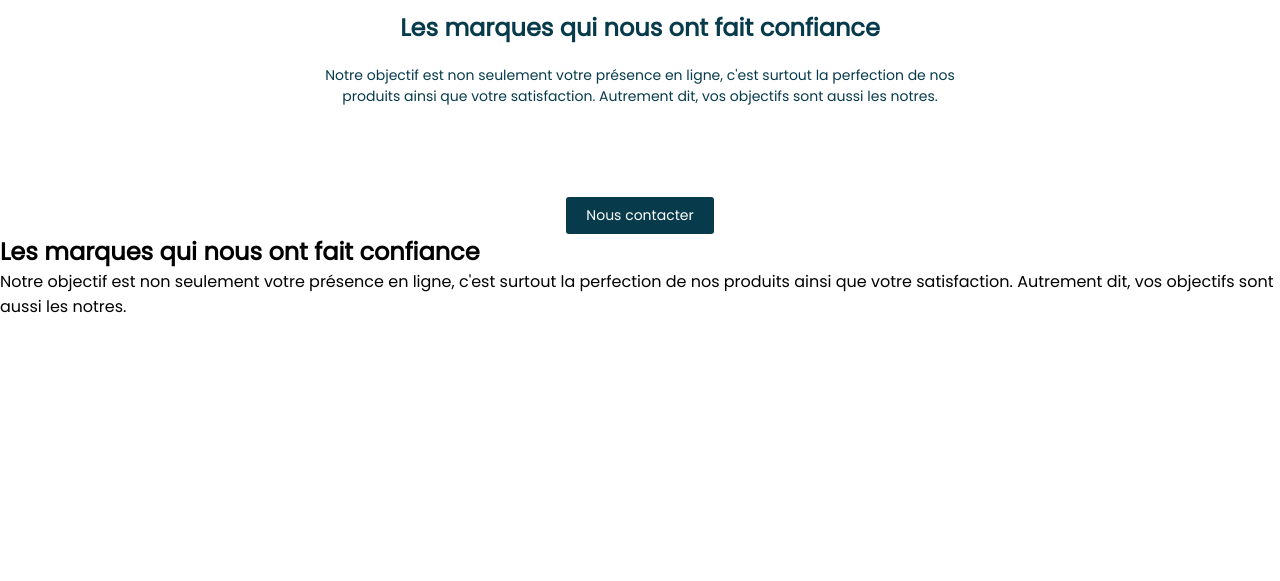
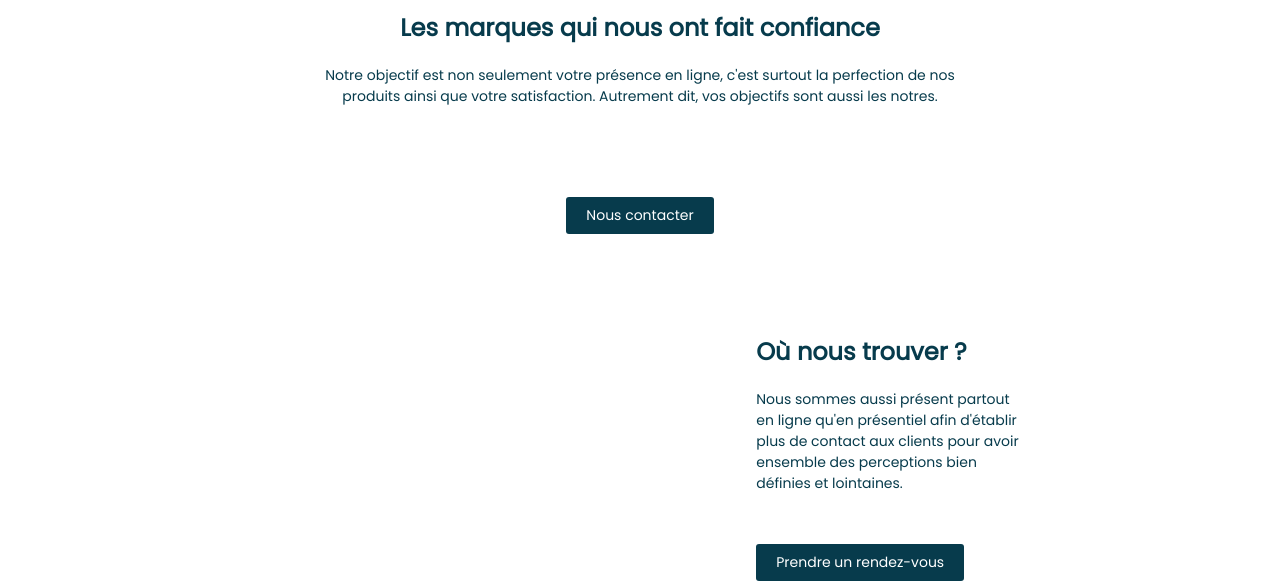
Before and after one commit to IALYFrancisco/LUMINI, a Django app: template Home/templates/index.html in a window 1280 px wide. Shown: the part 1900-2481 px from the top of the page. Before the commit the page ends 2213 px from the top, so only its background shows below. Run offline with Django 5.2, Linux system fonts and the light colour scheme; the template is opened without the code that fills it, so the values that code supplies are empty.

Commit message:
développement de la section 'où nous trouver'

```diff
--- a/Home/static/css/Home.css
+++ b/Home/static/css/Home.css
@@ -560,6 +560,49 @@ header a {
     color: #073B4C;
 }
 
+.localisation {
+    width: 100%;
+    max-width: 1400px;
+    margin: 100px  auto auto auto;
+}
+
+.localisation .localisation-info {
+    width: 100%;
+    max-width: 775px;
+    margin: auto;
+    display: flex;
+}
+
+.localisation-info .left {
+    height: 100%;
+    width: 65%;
+    background-color: rebeccapurple;
+}
+
+.localisation-info .right {
+    height: 100%;
+    width: 35%;
+}
+
+.localisation .head {
+    color: #073B4C;
+    margin: auto;
+}
+
+.localisation h2 {
+    margin-bottom: 20px;
+}
+
+
+
+.localisation p {
+    font-size: 14px;
+}
+
+.localisation .foot {
+    text-align: initial;
+}
+
 @media only screen and (max-width: 766px) {
     header {
         padding: 10px 20px 20px 20px;
--- a/Home/templates/index.html
+++ b/Home/templates/index.html
@@ -175,15 +175,20 @@
         </div>
     </section>
     <section class="localisation">
+        <div class="localisation-info">
             <section class="left">
 
             </section>
             <aside class="right">
                 <div class="head">
-                <h2>Les marques qui nous ont fait confiance</h2>
-                <p>Notre objectif est non seulement votre présence en ligne, c'est surtout la perfection de nos produits ainsi que votre satisfaction. Autrement dit, vos objectifs sont aussi les notres. </p>
+                    <h2>Où nous trouver ?</h2>
+                    <p>Nous sommes aussi présent partout en ligne qu'en présentiel afin d'établir plus de contact aux clients pour avoir ensemble des perceptions bien définies et lointaines.</p>
+                </div>
+                <div class="foot">
+                    <button>Prendre un rendez-vous</button>
                 </div>
             </aside>
+        </div>
     </section>
     <script src="{% static 'js/Home.js' %}"></script>
 </body>
```
Lines whose indentation alone changed are shown as unchanged.
